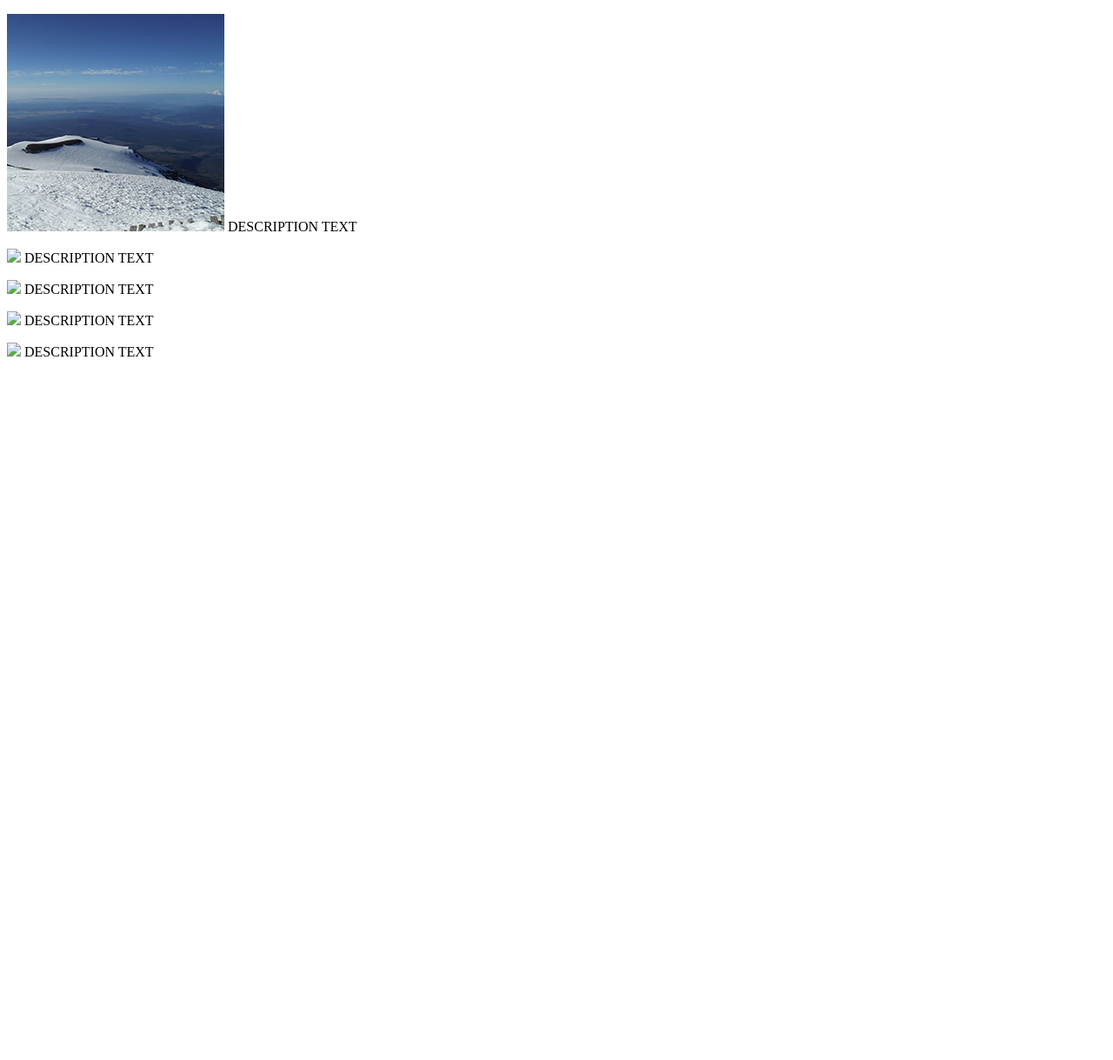
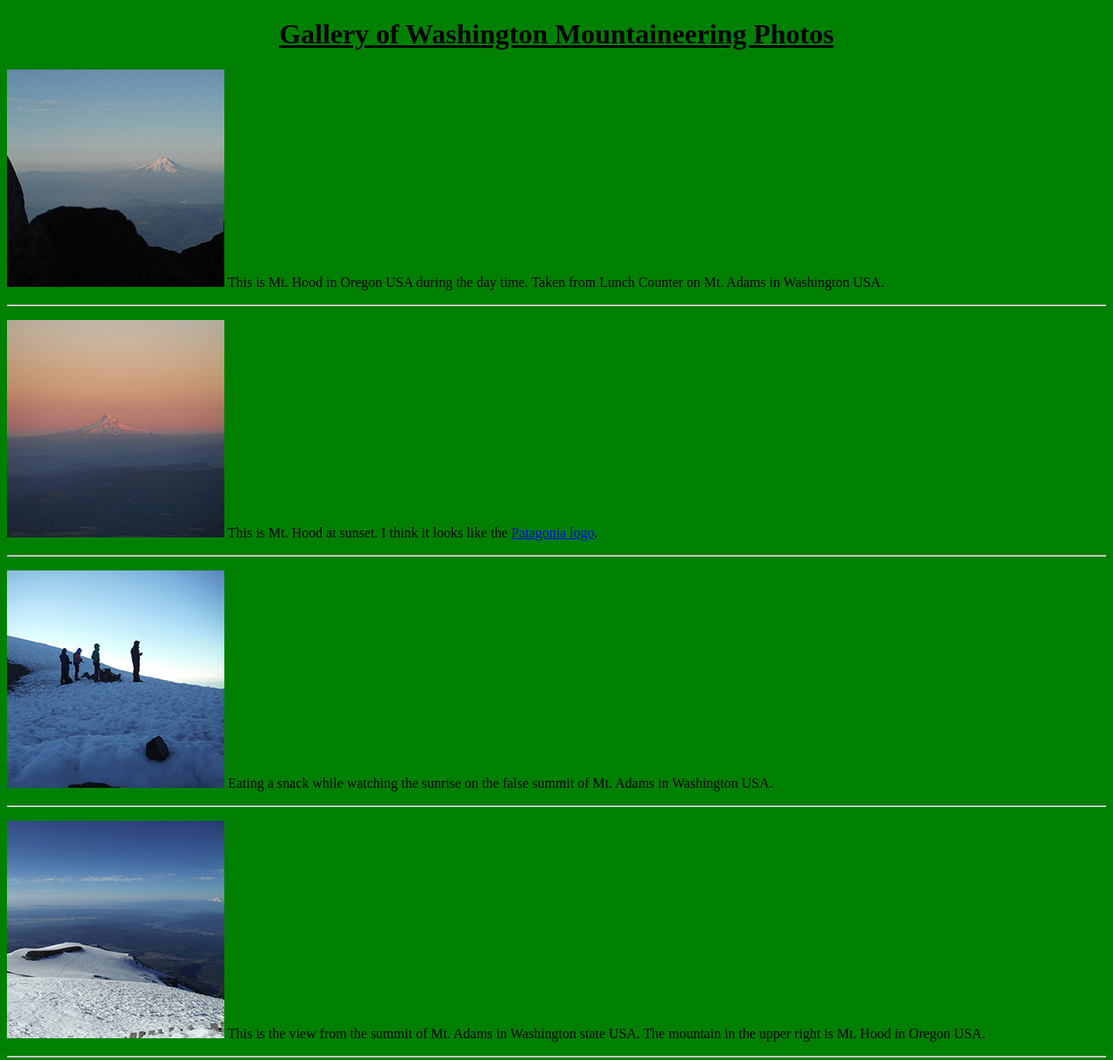
Before and after one commit to justinfriedman/custom-image-gallery-, a plain HTML site: page index.html in a window 1280 px wide. Shown: the top 1219 px of the page at 87% size. Before the commit the page ends 800 px from the top, so only its background shows below. Drawn offline with Linux system fonts and the light colour scheme.

Commit message:
site is done
added all images with links and mouse over titles. css just for green
background

```diff
--- /dev/null
+++ b/css.css
@@ -0,0 +1,3 @@
+body {
+  background-color: green;
+}
--- a/index.html
+++ b/index.html
@@ -2,27 +2,43 @@
 <html lang="en-us">
   <head>
     <meta charset="utf-8">
+    <link rel="stylesheet" type="text/css" href="css.css">
     <title>Custom Image Gallery</title>
   </head>
 
   <body>
-      <p><a href="Images/Originals/adamssummit.jpg" target="_blank"><img src="Images/thumbs/adamssummitthumb.jpg"/></a>
-        DESCRIPTION TEXT
+    <h1><center><u>Gallery of Washington Mountaineering Photos</u></center></h1>
+      <p><a href="Images/Originals/hoodinday.jpg" target="_blank" title="Opens in new tab."><img src="Images/thumbs/hoodindaythumb.jpg"/></a>
+        This is Mt. Hood in Oregon USA during the day time. Taken from Lunch Counter on Mt. Adams in Washington USA.
       </p>
-      </hr>
-      <p><img src="Images/thumbs/FILENAME"/>
-        DESCRIPTION TEXT
+      <hr>
+      <p><a href="Images/Originals/mthoodsunset.jpg" target="_blank" title="Opens in new tab."><img src="Images/thumbs/mthoodsunset.jpg"/></a>
+        This is Mt. Hood at sunset. I think it looks like the <a href="Images/Originals/patagonia-logo.jpg" target="_blank" title="Opens in new tab.">Patagonia logo</a>.
       </p>
-      </hr>
-      <p><img src="Images/thumbs/FILENAME"/>
-        DESCRIPTION TEXT
+      <hr>
+      <p><a href="Images/Originals/snackonridge.jpg" target="_blank" title="Opens in new tab."><img src="Images/thumbs/snackonridgethumb.jpg"/></a>
+        Eating a snack while watching the sunrise on the false summit of Mt. Adams in Washington USA.
       </p>
-      </hr>
-      <p><img src="Images/thumbs/FILENAME"/>
-        DESCRIPTION TEXT
+      <hr>
+      <p><a href="Images/Originals/adamssummit.jpg" target="_blank" title="Opens in new tab."><img src="Images/thumbs/adamssummitthumb.jpg"/></a>
+        This is the view from the summit of Mt. Adams in Washington state USA. The mountain in the upper right is Mt. Hood in Oregon USA.
       </p>
-      </hr>
-      <p><img src="Images/thumbs/FILENAME"/>
-        DESCRIPTION TEXT
+      <hr>
+      <p><a href="Images/Originals/preppingrope.jpg" target="_blank" title="Opens in new tab."><img src="Images/thumbs/preppingropethumb.jpg"/></a>
+        Prepping rope teams for the glacial crevasse crossings on the way up Mt. Olympus in Washington USA.
       </p>
+      <hr>
+      <p><a href="Images/Originals/comingupwithiceinback.jpg" target="_blank" title="Opens in new tab."><img src="Images/thumbs/comingupwithiceinbackthumb.jpg"/></a>
+        This is a view from right below the dome on the way up Mt. Olympus in Washington USA.
+      </p>
+      <hr>
+      <p><a href="Images/Originals/downhillsnow.jpg" target="_blank" title="Opens in new tab."><img src="Images/thumbs/downhillsnowthumb.jpg"/></a>
+        This is a similar view to the previous picture but taken on the way down.
+      </p>
+
+      <footer>
+        <hr>
+        <p>This site was created for CS 104. Code recommendations? <a href="mailto:justin.friedman@wustl.edu">Email my school email.</a> </p>
+      </footer>
   </body>
+  </html>
```
Also changed, not shown: Images/Originals/patagonia-logo.jpg (added).
